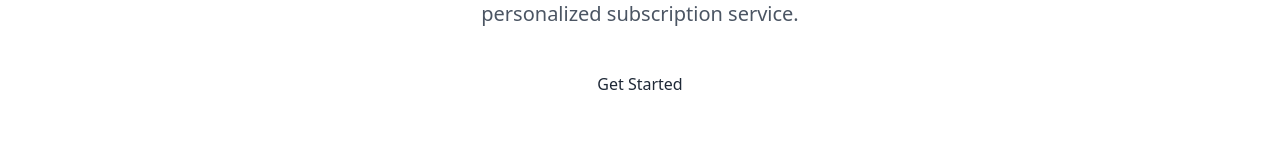
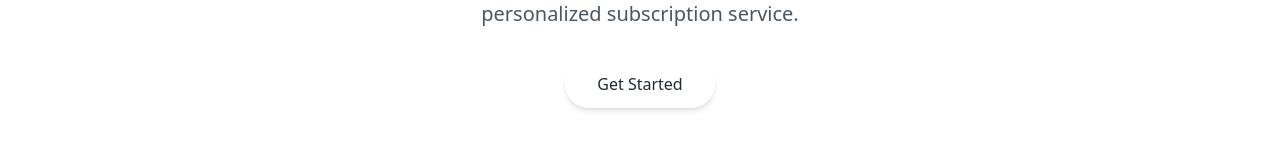
Before and after one commit to zoooey99/scentmatch-frontend, a React (Vite) app: page / in a window 1280 px wide. Shown: the part 324-482 px from the top of the page. Built offline with nearby package versions, Linux system fonts and the light colour scheme.

Commit message:
Add color to CTA button
Update the CTA button on the homepage to have a specific color.

```diff
--- a/src/pages/Index.tsx
+++ b/src/pages/Index.tsx
@@ -35,7 +35,7 @@ const Index = () => {
           </p>
           <Link
             to="/quiz"
-            className="inline-block bg-lavender-100 hover:bg-lavender-200 text-gray-800 font-medium px-8 py-3 rounded-full transition-all transform hover:scale-105 animate-slide-up"
+            className="inline-block bg-lavender-100 hover:bg-lavender-200 text-gray-800 font-medium px-8 py-3 rounded-full transition-all transform hover:scale-105 animate-slide-up shadow-md hover:shadow-lg"
           >
             Get Started
           </Link>
```
